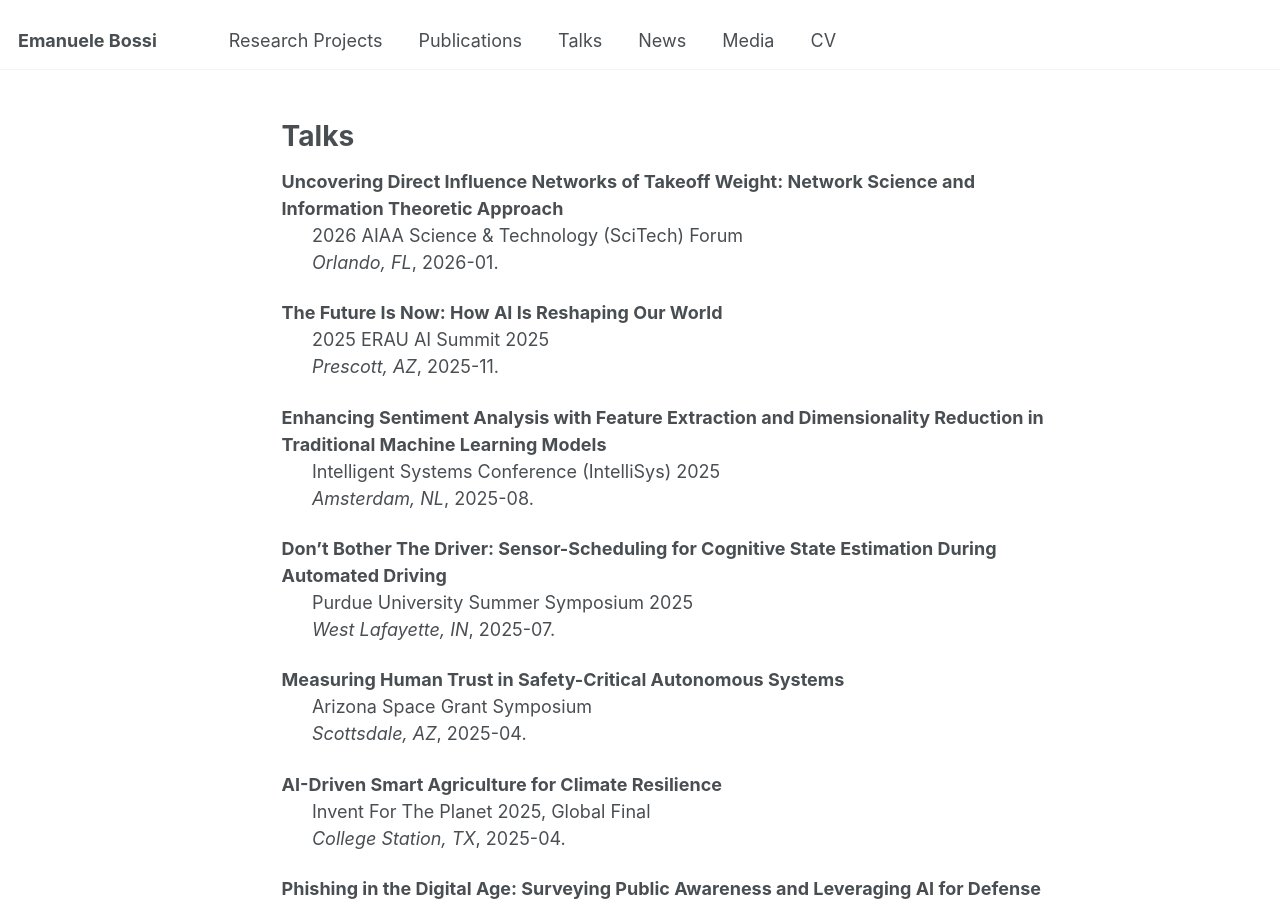
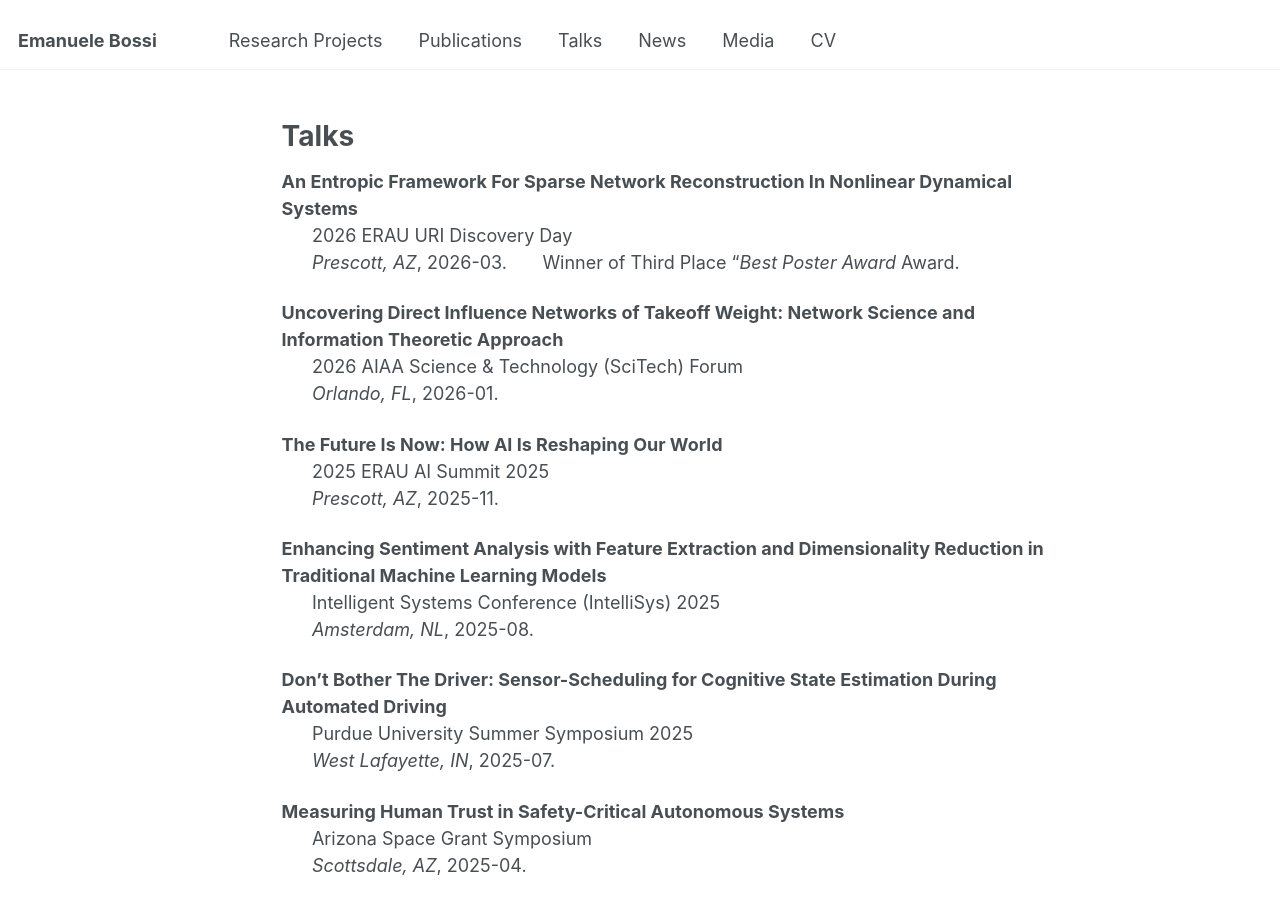
Before and after one commit to bossiemanuele/bossiemanuele.github.io, a Jekyll site: the page built from _pages/talks.md, in a window 1280 px wide and 900 px high. Built offline with Jekyll 4.4.1, drawn with Linux system fonts in a browser that asks for light colours.

Commit message:
Update talks.md

```diff
--- a/_pages/talks.md
+++ b/_pages/talks.md
@@ -8,6 +8,11 @@ redirect_from:
 ---
 
 # Talks
+
+**An Entropic Framework For Sparse Network Reconstruction In Nonlinear Dynamical Systems** \
+&nbsp;&nbsp;&nbsp;&nbsp;&nbsp;&nbsp;2026 ERAU URI Discovery Day \
+&nbsp;&nbsp;&nbsp;&nbsp;&nbsp;&nbsp;*Prescott, AZ*, 2026-03.
+&nbsp;&nbsp;&nbsp;&nbsp;&nbsp;&nbsp;Winner of Third Place "*Best Poster Award* Award.
 
 **Uncovering Direct Influence Networks of Takeoff Weight: Network Science and Information Theoretic Approach** \
 &nbsp;&nbsp;&nbsp;&nbsp;&nbsp;&nbsp;2026 AIAA Science & Technology (SciTech) Forum \
```
